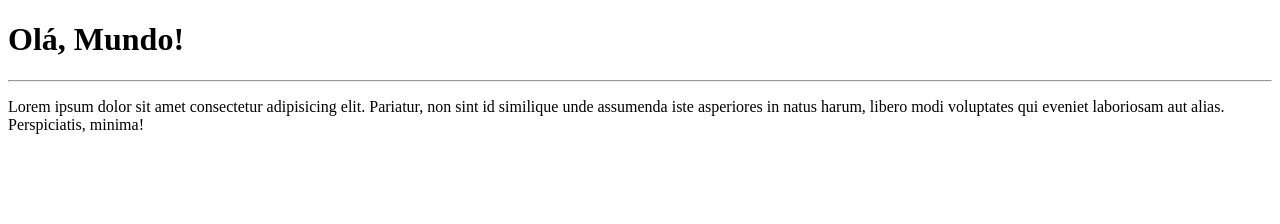
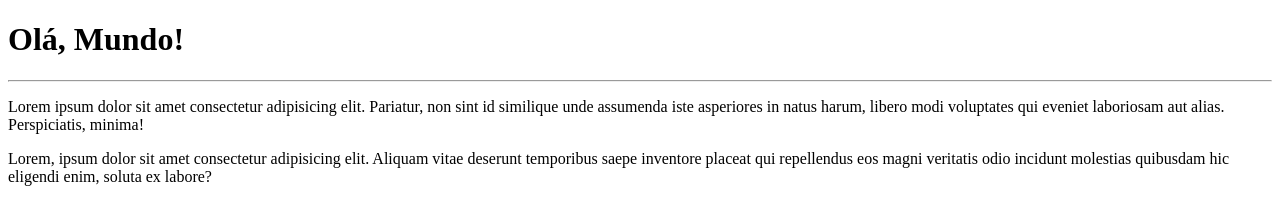
Before and after one commit to LucasDias47/Ola-Mundo, a plain HTML site: page site-exemplo/index.html in a window 1280 px wide. Drawn offline with Linux system fonts and the light colour scheme.

Commit message:
adicionei um parágrafo

```diff
--- a/site-exemplo/index.html
+++ b/site-exemplo/index.html
@@ -9,5 +9,6 @@
     <h1>Olá, Mundo!</h1>
     <hr>
     <p>Lorem ipsum dolor sit amet consectetur adipisicing elit. Pariatur, non sint id similique unde assumenda iste asperiores in natus harum, libero modi voluptates qui eveniet laboriosam aut alias. Perspiciatis, minima!</p>
+    <p>Lorem, ipsum dolor sit amet consectetur adipisicing elit. Aliquam vitae deserunt temporibus saepe inventore placeat qui repellendus eos magni veritatis odio incidunt molestias quibusdam hic eligendi enim, soluta ex labore?</p>
 </body>
 </html>
```
